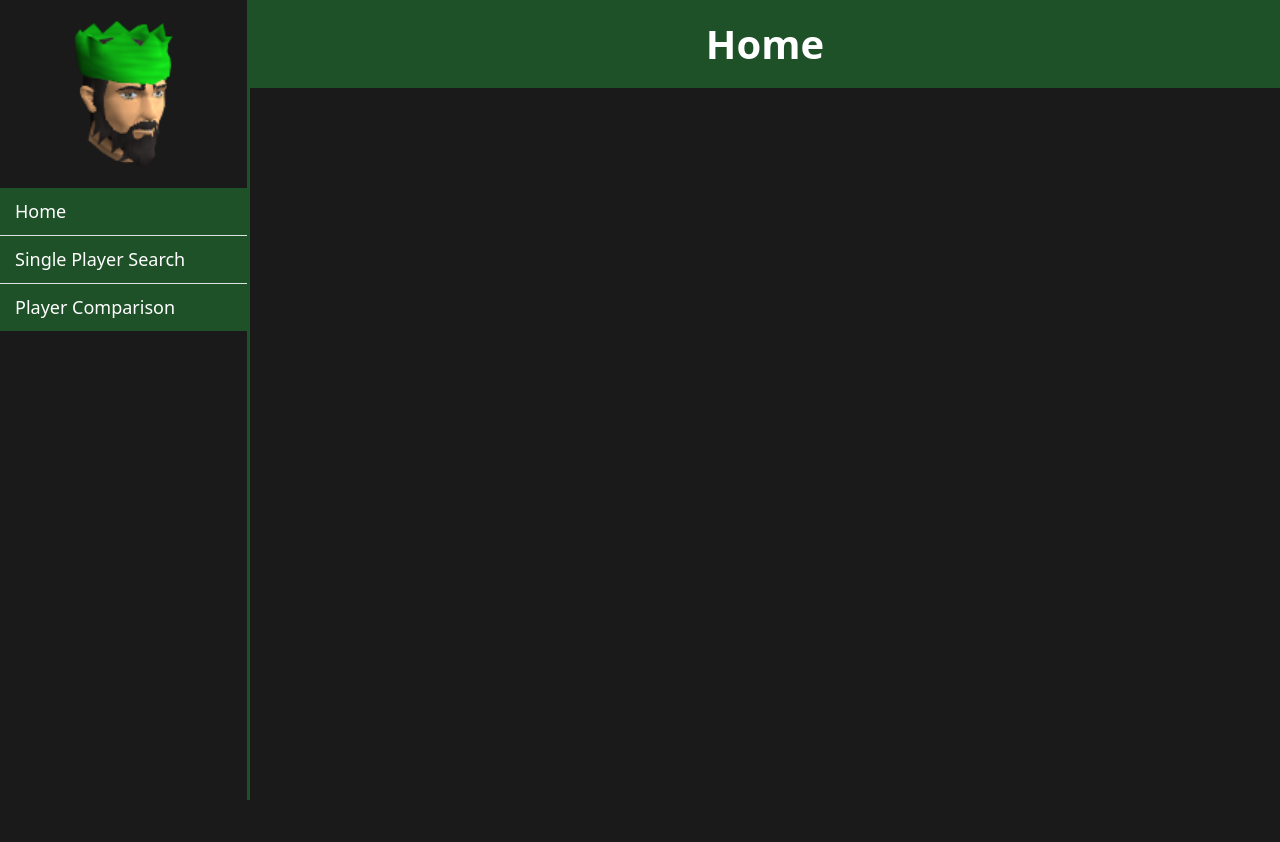
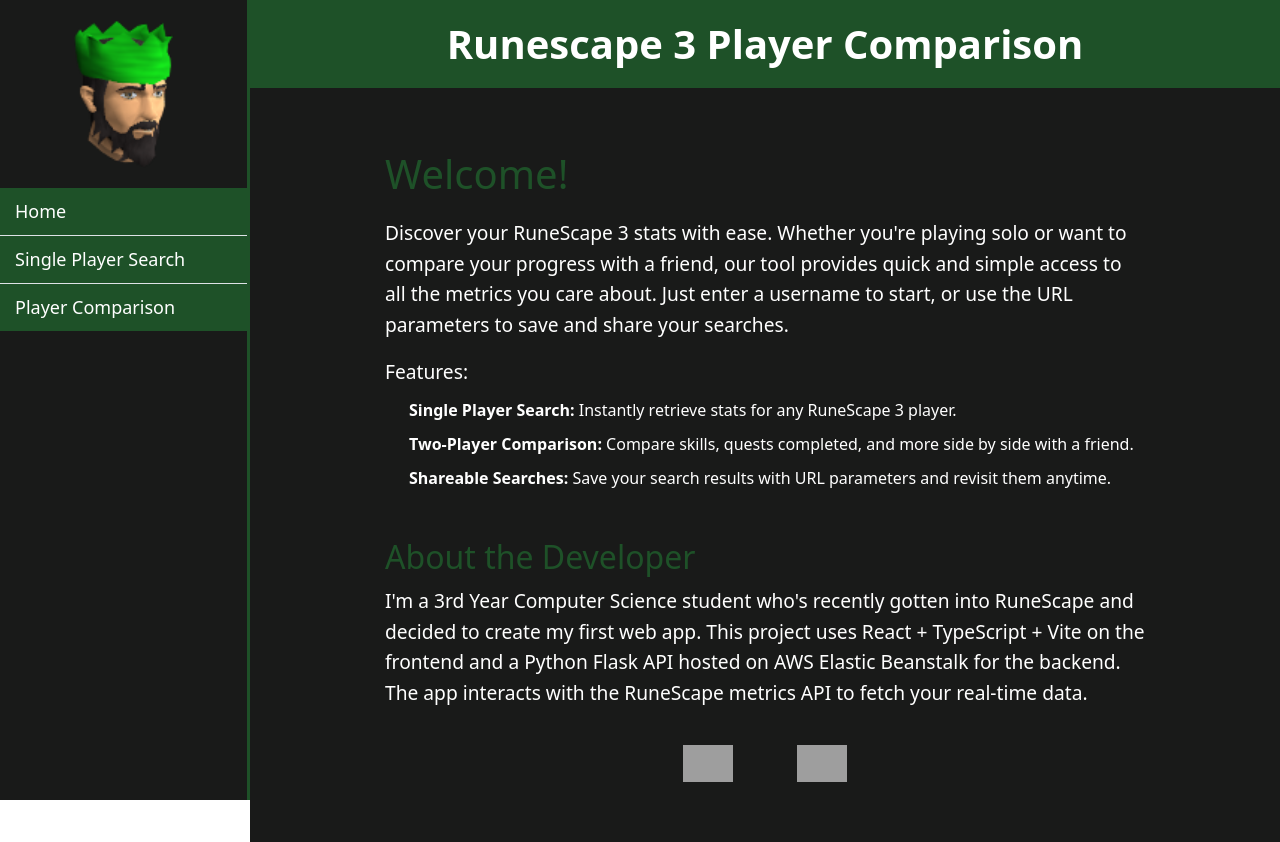
Before and after one commit to ciancockerill/RS3-Comparator-WebApp, a React (Vite) app: page / in a window 1280 px wide. Before the commit the page ends 800 px from the top, so only its background shows below. Built offline with nearby package versions, Linux system fonts and the light colour scheme; grey boxes are pictures that could not be loaded.

Commit message:
Homepage Completed

```diff
--- a/src/components/HomePage.tsx
+++ b/src/components/HomePage.tsx
@@ -1,8 +1,64 @@
 import TitleBar from "./TitleBar.tsx";
+import "../styling/HomePage.css"
 
 function HomePage() {
     return (
-        <TitleBar title={"Home"} />
+        <>
+            <TitleBar title={"Runescape 3 Player Comparison"} />
+
+            <div className="main-hp-content">
+                <h1>Welcome!</h1>
+                <p>
+                    Discover your RuneScape 3 stats with ease. Whether you're playing solo or want to compare your
+                    progress with a friend,
+                    our tool provides quick and simple access to all the metrics you care about. Just enter a username
+                    to start, or use the
+                    URL parameters to save and share your searches.
+                </p>
+
+                <div className="features">
+                    <p>Features:</p>
+                    <ul>
+                        <li><span>Single Player Search:</span> Instantly retrieve stats for any RuneScape 3 player.</li>
+                        <li><span>Two-Player Comparison:</span> Compare skills, quests completed, and more side by side
+                            with a friend.
+                        </li>
+                        <li><span>Shareable Searches:</span> Save your search results with URL parameters and revisit
+                            them anytime.
+                        </li>
+                    </ul>
+                </div>
+
+                <div className="about">
+                    <h2>About the Developer</h2>
+                    <p>
+                        I'm a 3rd Year Computer Science student who's recently gotten into RuneScape and decided to
+                        create my first web app. This project uses
+                        React + TypeScript + Vite on the frontend and a Python Flask API hosted on AWS Elastic Beanstalk
+                        for the backend. The app interacts with
+                        the RuneScape metrics API to fetch your real-time data.
+                    </p>
+                </div>
+
+                <div className="image-links">
+                    <a className="github-logo" href="https://github.com/ciancockerill/RS3-Comparator-WebApp">
+                        <img
+                            src="https://cdn.worldvectorlogo.com/logos/github-icon-2.svg"
+                            alt="github logo"
+                        />
+                    </a>
+
+                    <a className="linkedin-logo" href="https://www.linkedin.com/in/ciancockerill/">
+                        <img
+                            src="https://upload.wikimedia.org/wikipedia/commons/8/81/LinkedIn_icon.svg"
+                            alt="linkedIn Logo"
+                        />
+                    </a>
+
+                </div>
+
+            </div>
+        </>
     );
 }
 
--- /dev/null
+++ b/src/styling/HomePage.css
@@ -0,0 +1,59 @@
+
+.main-hp-content {
+    max-width: 800px;
+    margin: 40px auto;
+    padding: 20px;
+    color: white;
+}
+
+.main-hp-content h1 {
+    font-size: 2.5em;
+    color: var(--secondary);
+    margin-bottom: 20px;
+}
+
+p {
+    font-size: 1.2em;
+    line-height: 1.6;
+    margin-bottom: 20px;
+}
+
+.features p {
+    font-size: 1.2em;
+    margin-bottom: 10px;
+}
+
+.features ul {
+    list-style: none;
+    padding-left: 1.5em;
+}
+
+.features li {
+    margin-bottom: 10px;
+}
+
+.features li span {
+    font-weight: bold;
+}
+
+.about h2 {
+    padding-top: 1em;
+    font-size: 2em;
+    color: var(--secondary);
+    margin-bottom: 10px;
+}
+
+.about p {
+    font-size: 1.2em;
+    line-height: 1.6;
+}
+.image-links {
+    padding-top: 20px;
+    display: flex;
+    flex-direction: row;
+    gap: 4rem;
+    justify-content: center;
+}
+.image-links img {
+    width: 50px
+}
```
